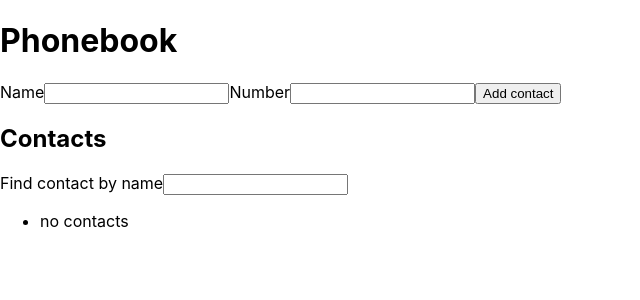
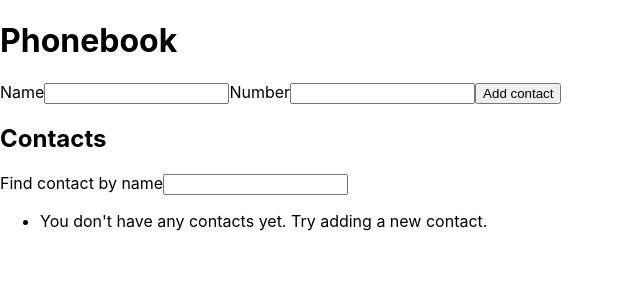
Before and after one commit to Yevhen-Yakymenko/Phonebook, a React (Create React App) app: page / in a window 1280 px wide. Shown: the top 300 px of the page, without its empty margins (0-640 px from the left). Built offline with nearby package versions, Linux system fonts and the light colour scheme.

Commit message:
added check for the same names

```diff
--- a/src/App.js
+++ b/src/App.js
@@ -14,11 +14,33 @@ export default class App extends Component {
   };
 
   addNewContact = (name, number) => {
+    if (this.checkContactName(name)) {
+      return alert(`${name} is already in contacts`);
+    }
+
+    if (this.checkContactNumber(number)) {
+      return alert(`${number} is already in contacts`);
+    }
+
     const newContact = { id: nanoid(), name, number };
     this.setState(prevState => ({
       contacts: [...prevState.contacts, newContact],
     }));
   };
+
+  checkContactName = contactName => {
+    const { contacts } = this.state;
+    return contacts.find(contact => contact.name === contactName);
+  };
+
+  checkContactNumber = number => {
+    const { contacts } = this.state;
+    return contacts.find(contact => contact.number === number);
+  };
+
+  // removeContact = newContact => {
+  //   this.state.contacts.filter(contact => contact.name === newContact.name);
+  // };
 
   handlFilter = filter => this.setState({ ...filter });
 
--- a/src/components/ContactList/ContactList.jsx
+++ b/src/components/ContactList/ContactList.jsx
@@ -18,11 +18,14 @@ export default class ContactList extends Component {
         {filteredContacts.length > 0 ? (
           filteredContacts.map(({ id, name, number }) => (
             <li key={id}>
-              <span>{name}</span>: <span>{number}</span>
+              <span>{name}</span>: <span>{number}</span>{' '}
+              <button type="button">Delete</button>
             </li>
           ))
         ) : (
-          <li>no contacts</li>
+          <li>
+            <p>You don't have any contacts yet. Try adding a new contact.</p>
+          </li>
         )}
       </ul>
     );
```
